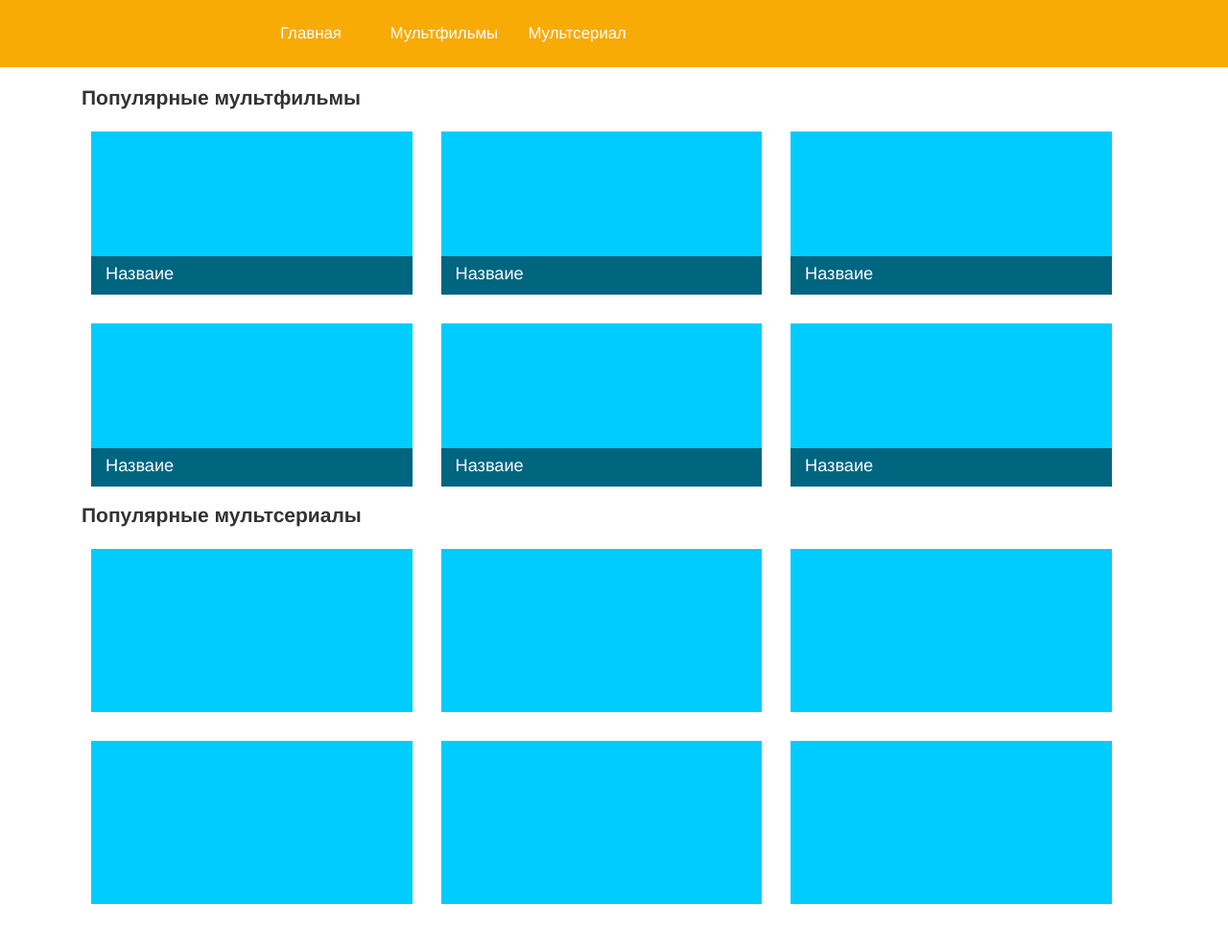
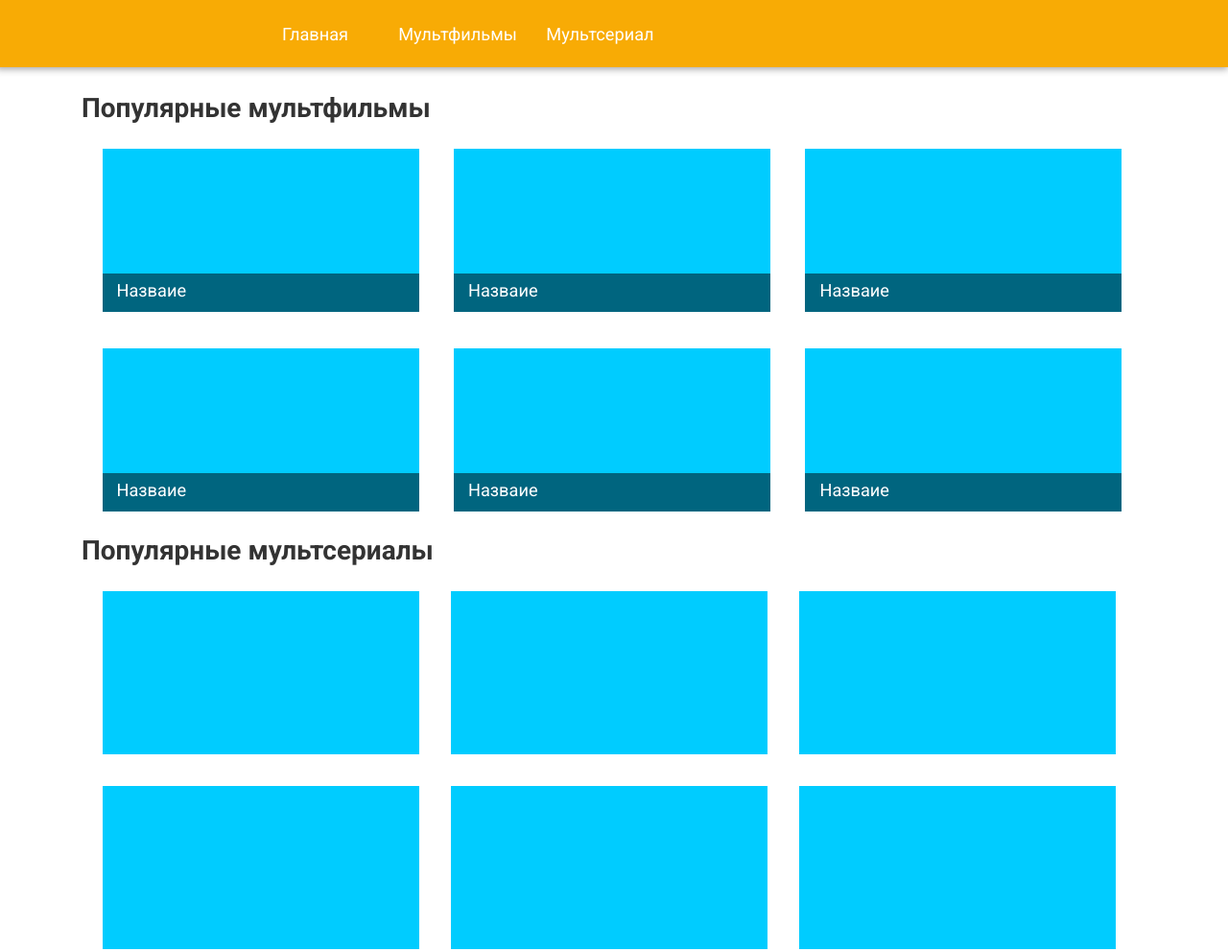
Before and after one commit to rodosabc/watchcartoon, a plain HTML site: page index.html in a window 1280 px wide. Shown: the whole page at 96% size. Before the commit the page ends 957 px from the top, so only its background shows below. Drawn offline with Linux system fonts and the light colour scheme.

Commit message:
rewrite gridSystem in html pattern

```diff
--- a/css/styles.css
+++ b/css/styles.css
@@ -1,11 +1,24 @@
+@import url(https://fonts.googleapis.com/css?family=Roboto:400,400italic,700);
+
+*{
+  font-family: 'Roboto', sans-serif;
+}
+
+.row{
+  margin: 0;
+  padding: 0;
+}
+
 h2{
   margin-left: 15px;
   margin-bottom: 5px;
+  font-size: 2em;
 }
 
 .nav-main{
   background: #f8ab05;
   height: 70px;
+  box-shadow: -2px 0 7px 2px  rgba(153,153,153,0.9);
 }
 
 .nav-main .container div{
@@ -19,9 +32,9 @@ h2{
 .menu ul a{
   display: inline-block;
   margin-right: 15px;
-  font-size: 1.2em;
+  font-size: 1.3em;
   height: 55px;
-  width: 120px;
+  width: 130px;
   text-align: center;
   padding-top: 9px;
   color: #ffffff;
@@ -39,13 +52,15 @@ h2{
 }
 
 .items{
-  padding-left: 10px;
+  padding-left: 20px;
+  padding-right: 20px;
 }
 
 .item{
+  display: inline-block;
   width: 30%;
   height: 170px;
-  margin: 15px;
+  margin: 1.5%;
   background: #00ccff;
   transition: all 0.2s ease-out 0.2s;
   z-index: 2;
@@ -70,7 +85,7 @@ h2{
 
 
 .item:hover > .info{
-  transform: translateY(-80px);
+  transform: translateY(-79px);
 }
 
 .info p{
@@ -80,10 +95,34 @@ h2{
   font-size: 1.3em;
 }
 
+.info ul{
+    width: 300px;
+    margin: 0 auto;
+}
+
 .info ul li{
   color: #ffffff;
   display: inline-block;
   font-size: 1.3em;
   margin-right: 20%;
   list-style-type: circle;
+  padding-bottom: 10px;
 }
+
+/*@media (max-width:970px) {
+  .item{
+    margin: 10px;
+  }
+}
+
+@media (max-width:750px) {
+  .item{
+    width: 45%;
+  }
+}
+
+@media (max-width:480px) {
+  .item{
+    width: 90%;
+  }
+}*/
--- a/index.html
+++ b/index.html
@@ -34,8 +34,8 @@
       <div class="container">
         <div class="catalog">
           <h2>Популярные мультфильмы</h2>
-          <div class="items col-lg-12">
-            <div class="item col-lg-3">
+          <div class="items col-lg-12 col-md-12 col-sm-12 col-xs-12">
+            <div class="item">
               <div class="info">
                 <p>Назваие</p>
                 <ul>
@@ -45,7 +45,7 @@
                 </ul>
               </div>
             </div>
-            <div class="item col-lg-3">
+            <div class="item">
               <div class="info">
                 <p>Назваие</p>
                 <ul>
@@ -55,7 +55,7 @@
                 </ul>
               </div>
             </div>
-            <div class="item col-lg-3">
+            <div class="item">
               <div class="info">
                 <p>Назваие</p>
                 <ul>
@@ -65,7 +65,7 @@
                 </ul>
               </div>
             </div>
-            <div class="item col-lg-3">
+            <div class="item">
               <div class="info">
                 <p>Назваие</p>
                 <ul>
@@ -75,7 +75,7 @@
                 </ul>
               </div>
             </div>
-            <div class="item col-lg-3">
+            <div class="item">
               <div class="info">
                 <p>Назваие</p>
                 <ul>
@@ -85,7 +85,7 @@
                 </ul>
               </div>
             </div>
-            <div class="item col-lg-3">
+            <div class="item">
               <div class="info">
                 <p>Назваие</p>
                 <ul>
```
